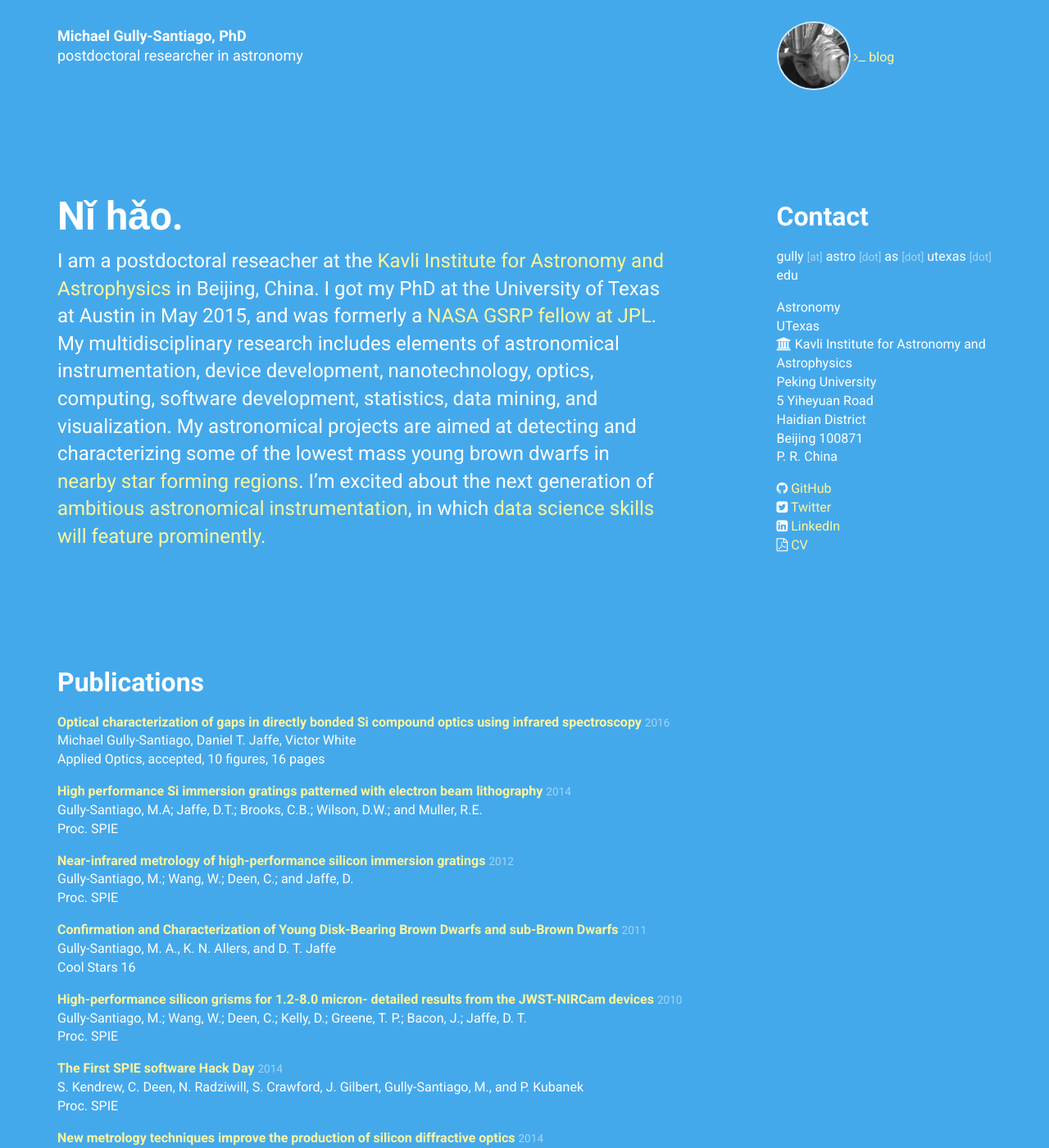
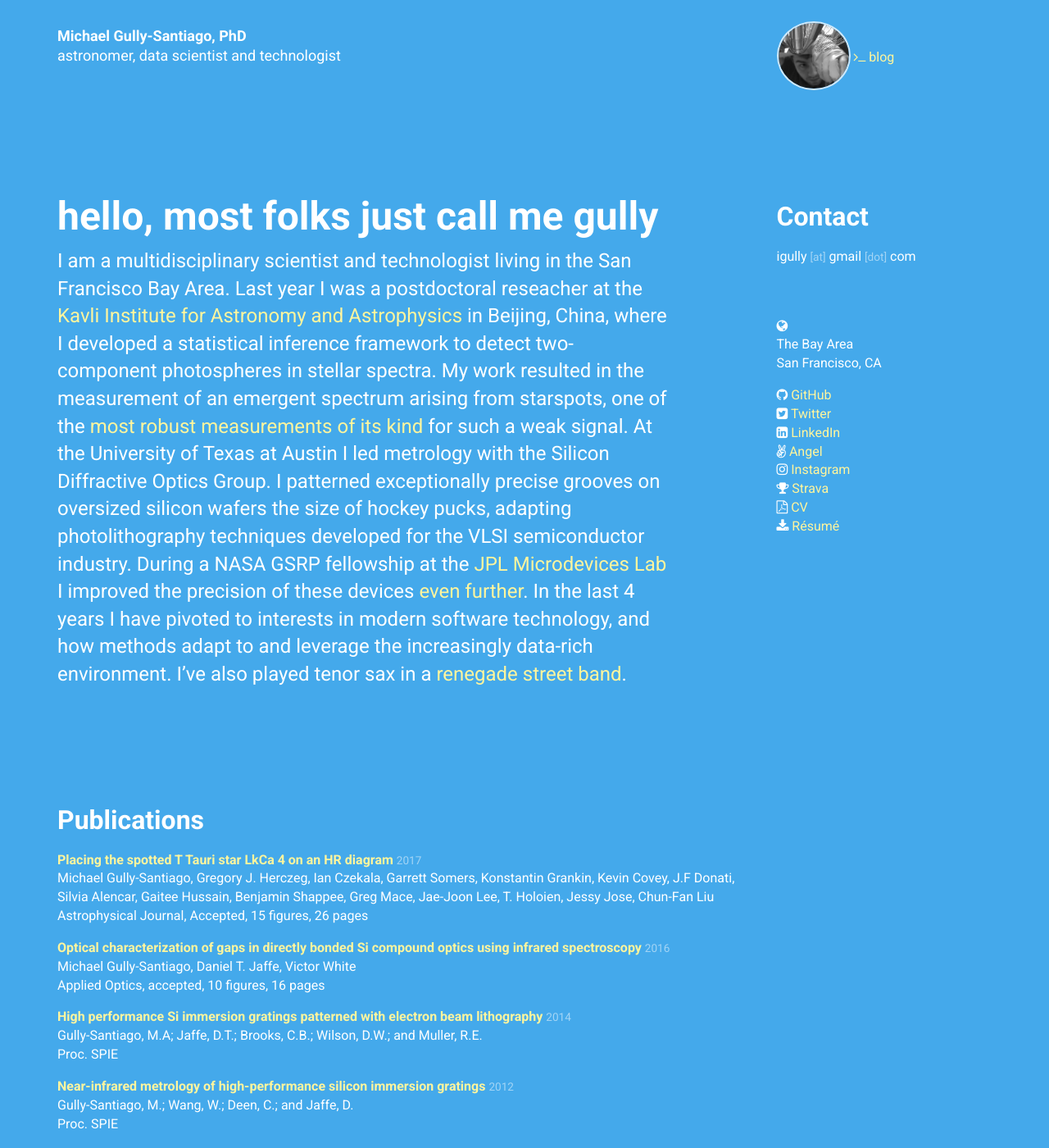
Before and after one commit to gully/gully.github.io, a Jekyll site: the page built from index.html, in a window 1280 px wide and 1400 px high. Shown: the whole window at 82% size. Built offline with Jekyll 4.4.1, drawn with Linux system fonts in a browser that asks for light colours; nearby versions of some CDN libraries; Markdown is read by kramdown in place of the engine named in the settings; the list of posts is cut into pages by our own code; some of the changed text lies outside the part shown.

Commit message:
Update website landing page for 2017

```diff
--- a/_data/personal.yml
+++ b/_data/personal.yml
@@ -1,30 +1,19 @@
 name: Michael Gully-Santiago, PhD
 
-label: postdoctoral researcher in astronomy
+label: astronomer, data scientist and technologist
 
 picture: /img/gully_face_square.png
 
-email: gully@astro.as.utexas.edu
+email: igully@gmail.com
 
 phone:
 
-department: Astronomy
-
-institution: UTexas
-
-mailing_address: |
-  <i class="fa fa-university"></i>
-  Kavli Institute for Astronomy and Astrophysics
+mailing_address:
+  <i class="fa fa-globe"></i>
   <br>
-  Peking University
+  The Bay Area
   <br>
-  5 Yiheyuan Road
-  <br>
-  Haidian District
-  <br>
-  Beijing 100871
-  <br>
-  P. R. China
+  San Francisco, CA
 
 profiles:
 
@@ -41,12 +30,28 @@ profiles:
     username: gullys
     url: https://www.linkedin.com/in/gullys
   -
+    network: Angel
+    username: gully
+    url: https://angel.co/michael-gully-santiago
+  -
+    network: Instagram
+    username: xgully
+    url: https://www.instagram.com/xgully/
+  -
+    network: Strava
+    username: gullygully
+    url: https://www.strava.com/athletes/431569
+  -
     network: CV
     username: CV
     url: https://github.com/gully/CV/blob/master/cv.pdf
+  -
+    network: Résumé
+    username: gully
+    url: https://github.com/gully/CV/raw/master/resume_alt/resume.pdf
 
 
 intro:
-  title: Nǐ hǎo.
+  title: hello, most folks just call me gully
   body: >
-    I am a postdoctoral reseacher at the [Kavli Institute for Astronomy and Astrophysics](http://kiaa.pku.edu.cn/) in Beijing, China.  I got my PhD at the University of Texas at Austin in May 2015, and was formerly a [NASA GSRP fellow at JPL](http://microdevices.jpl.nasa.gov/).  My multidisciplinary research includes elements of astronomical instrumentation, device development, nanotechnology, optics, computing, software development, statistics, data mining, and visualization.  My astronomical projects are aimed at detecting and characterizing some of the lowest mass young brown dwarfs in [nearby star forming regions](http://apod.nasa.gov/apod/ap110414.html).  I'm excited about the next generation of [ambitious astronomical instrumentation](https://www.quantamagazine.org/20130307-peering-into-the-early-universe/), in which [data science skills will feature prominently](https://www.quantamagazine.org/20131002-a-digital-copy-of-the-universe-encrypted/).
+    I am a multidisciplinary scientist and technologist living in the San Francisco Bay Area.  Last year I was a postdoctoral reseacher at the [Kavli Institute for Astronomy and Astrophysics](http://kiaa.pku.edu.cn/) in Beijing, China, where I developed a statistical inference framework to detect two-component photospheres in stellar spectra.  My work resulted in the measurement of an emergent spectrum arising from starspots, one of the [most robust measurements of its kind](https://arxiv.org/abs/1701.06703) for such a weak signal.  At the University of Texas at Austin I led metrology with the Silicon Diffractive Optics Group.  I patterned exceptionally precise grooves on oversized silicon wafers the size of hockey pucks, adapting photolithography techniques developed for the VLSI semiconductor industry.  During a NASA GSRP fellowship at the [JPL Microdevices Lab](http://microdevices.jpl.nasa.gov/) I improved the precision of these devices [even](http://adsabs.harvard.edu/abs/2014SPIE.9151E..5KG) [further](http://adsabs.harvard.edu/abs/2015ApOpt..5410177G).  In the last 4 years I have pivoted to interests in modern software technology, and how methods adapt to and leverage the increasingly data-rich environment.  I've also played tenor sax in a [renegade street band](http://www.minormishap.com).
--- a/_data/presentations.yml
+++ b/_data/presentations.yml
@@ -1,3 +1,8 @@
+-
+  title: Measuring fundamental properties of young stars
+  location: Columbia University Stellar and Planetary lunch talk, NYC, USA
+  date: November 18, 2016
+  slides_url: https://speakerdeck.com/gully/measuring-fundamental-properties-of-young-stars
 -
   title: Forward Modeling IGRINS Spectra with Starfish
   location: High Resolution Spectroscopy with IGRINS Workshop, Seoul, South Korea
--- a/_data/publications.yml
+++ b/_data/publications.yml
@@ -1,3 +1,15 @@
+-
+  type: journal
+  title: Placing the spotted T Tauri star LkCa 4 on an HR diagram
+  authors: Michael Gully-Santiago, Gregory J. Herczeg, Ian Czekala, Garrett Somers, Konstantin Grankin, Kevin Covey, J.F Donati, Silvia Alencar, Gaitee Hussain, Benjamin Shappee, Greg Mace, Jae-Joon Lee, T. Holoien, Jessy Jose, Chun-Fan Liu
+  journal: Astrophysical Journal
+  volume: Accepted
+  issue: 15 figures
+  pages: 26 pages
+  year: 2017
+  month: January
+  pdf: https://arxiv.org/pdf/1701.06703v1.pdf
+  url: https://arxiv.org/abs/1701.06703
 -
   type: journal
   title: Optical characterization of gaps in directly bonded Si compound optics using infrared spectroscopy
@@ -17,6 +29,7 @@
   conference: Proc. SPIE
   volume: 9151
   year: 2014
+  pdf: http://adsabs.harvard.edu/abs/2014SPIE.9151E..5KG
   url: http://adsabs.harvard.edu/abs/2014SPIE.9151E..5KG
 -
   type: conference
@@ -24,6 +37,7 @@
   authors: Gully-Santiago, M.; Wang, W.; Deen, C.; and Jaffe, D.
   conference: Proc. SPIE
   year: 2012
+  pdf: http://adsabs.harvard.edu/abs/2012SPIE.8450E..2SG
   url: http://adsabs.harvard.edu/abs/2012SPIE.8450E..2SG
 -
   type: conference
@@ -31,6 +45,7 @@
   authors: Gully-Santiago, M. A., K. N. Allers, and D. T. Jaffe
   conference: Cool Stars 16
   year: 2011
+  pdf: http://adsabs.harvard.edu/abs/2011ASPC..448..633G
   url: http://adsabs.harvard.edu/abs/2011ASPC..448..633G
 -
   type: conference
@@ -38,6 +53,7 @@
   authors: Gully-Santiago, M.; Wang, W.; Deen, C.; Kelly, D.; Greene, T. P.; Bacon, J.; Jaffe, D. T.
   conference: Proc. SPIE
   year: 2010
+  pdf: http://adsabs.harvard.edu/abs/2010SPIE.7739E..3SG
   url: http://adsabs.harvard.edu/abs/2010SPIE.7739E..3SG
 -
   type: conference
@@ -45,13 +61,15 @@
   authors: S. Kendrew, C. Deen, N. Radziwill, S. Crawford, J. Gilbert, Gully-Santiago, M., and P. Kubanek
   conference: Proc. SPIE
   year: 2014
-  url: http://adsabs.harvard.edu/abs/2010SPIE.7739E..3SG
+  pdf: http://adsabs.harvard.edu/abs/2014SPIE.9152E..02K
+  url: http://adsabs.harvard.edu/abs/2014SPIE.9152E..02K
 -
   type: conference
   title: New metrology techniques improve the production of silicon diffractive optics
   authors: C. B. Brooks, Gully-Santiago, M., M. Grigas, and D. T. Jaffe
   conference: Proc. SPIE
   year: 2014
+  pdf: http://adsabs.harvard.edu/abs/2014SPIE.9151E..1GB
   url: http://adsabs.harvard.edu/abs/2014SPIE.9151E..1GB
 -
   type: conference
@@ -59,4 +77,5 @@
   authors: W. Wang, Gully-Santiago, M., C. Deen, D. J. Mar, and D. T. Jaffe
   conference: Proc. SPIE
   year: 2010
+  pdf: http://adsabs.harvard.edu/abs/2010SPIE.7739E..4LW
   url: http://adsabs.harvard.edu/abs/2010SPIE.7739E..4LW
--- a/_layouts/albertine.html
+++ b/_layouts/albertine.html
@@ -29,7 +29,7 @@ It is threatened by habitat loss.
 
   <!-- Stylesheets -->
   <link rel="stylesheet" href="//fonts.googleapis.com/css?family=Roboto:400,700">
-  <link rel="stylesheet" href="//cdnjs.cloudflare.com/ajax/libs/font-awesome/4.1.0/css/font-awesome.min.css">
+  <link rel="stylesheet" href="//cdnjs.cloudflare.com/ajax/libs/font-awesome/4.7.0/css/font-awesome.min.css">
   <link rel="stylesheet" href="//netdna.bootstrapcdn.com/bootstrap/3.2.0/css/bootstrap.min.css">
   <link rel="stylesheet" href="{{ site.baseurl }}/assets/albertine/css/default.css">
 
@@ -112,10 +112,18 @@ It is threatened by habitat loss.
               <i class="fa fa-trophy"></i>
             {% elsif profile.network == 'LinkedIn' %}
               <i class="fa fa-linkedin-square"></i>
+            {% elsif profile.network == 'Strava' %}
+              <i class="fa fa-bicycle"></i>
+            {% elsif profile.network == 'Angel' %}
+              <i class="fa fa-angellist"></i>
+            {% elsif profile.network == 'Instagram' %}
+              <i class="fa fa-instagram"></i>
             {% elsif profile.network == 'Twitter' %}
               <i class="fa fa-twitter-square"></i>
             {% elsif profile.network == 'CV' %}
               <i class="fa fa-file-pdf-o"></i>
+            {% elsif profile.network == 'Résumé' %}
+              <i class="fa fa-download"></i>
             {% endif %}
             <a href="{{ profile.url }}">
               {{ profile.network }}
```
